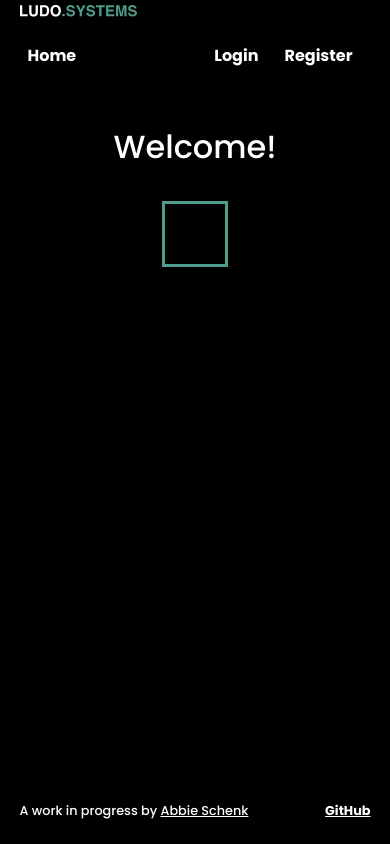
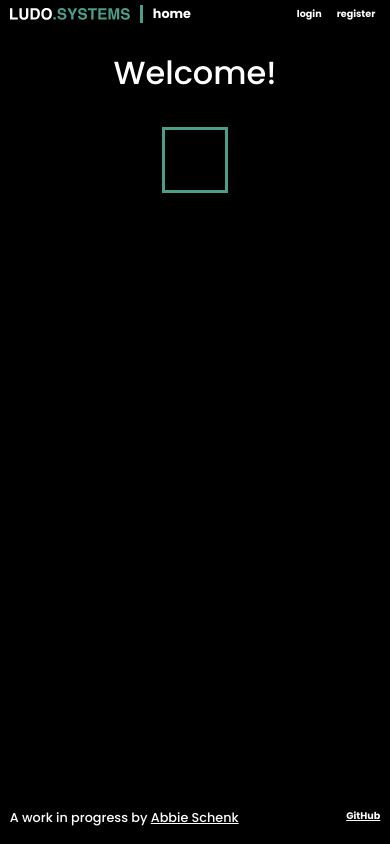
Before and after one commit to LudoSystems/ludosystems-app, a React (Create React App) app: page / in a window 390 px wide. Built offline with nearby package versions, Linux system fonts and the light colour scheme; no server answers.

Commit message:
updated some styling related to viewports, sizing, etc. especially on mobile

```diff
--- a/src/styles/App.scss
+++ b/src/styles/App.scss
@@ -11,10 +11,6 @@ html {
 
 body {
     @include fonts.body-regular();
-    margin: 0;
-    position: relative;
-    min-height: 100vh;
-    max-height: 100vh;
 
     background-color: colors.$background;
 
@@ -43,41 +39,56 @@ h1, h2, h3, h4 {
 }
 
 header {
-    height: 12vh;
+    padding: 5px 0;
 }
 
 main {
     @include widths.default();
 
-    height: 80vh;
+    height: 92vh;
 }
 
 footer {
     @include widths.default();
 
-    position: absolute;
-
-    left: 0;
-    right: 0;
-    bottom: 0;
-
-    height: 5vh;
+    height: 1vh;
+    padding: 0.5vh 0;
 
     display: flex;
 
     #footer-text {
         @include fonts.header-medium();
         flex-grow: 1;
+
+        font-size:1.0rem;
     }
 
     #footer-links {
         @include fonts.header-bold();
+
+        font-size: 0.8rem;
     }
 
 
-    @media (max-width: 500px) {
-        height: 5vh;
-        font-size: 0.8rem;
+    @media (max-width: widths.$break-max-screen-third) {
+        #footer-text {
+            font-size: 0.9rem;
+        }
+
+        #footer-links {
+            font-size: 0.7rem;
+        }
+    }
+
+    @media (max-width: widths.$break-max-phone-vertical) {
+        #footer-text {
+            font-size: 0.8rem;
+        }
+
+        #footer-links {
+            font-size: 0.6rem;
+        }
+
     }
 }
 
@@ -90,22 +101,38 @@ nav {
     align-items: center;
     justify-content: space-between;
 
-    height: 90px;
+    text-transform: lowercase;
+    white-space: nowrap;
 
     .nav-menu {
+        border-left: borders.$green;
+        margin-right: 15px;
+
         flex-grow: 1;
+
+        font-size: 1.2rem;
     }
 
-    @media (max-width: widths.$break-point-max) {
-        padding-top: 15px;
+    .user-menu {
+        font-size: 0.8rem;
     }
 
-    @media (max-width: 500px) {
-        padding-top: 10px;
+    @media (max-width: widths.$break-max-screen-third) {
+        .nav-menu {
+            font-size: 1.0rem;
+        }
+        .user-menu {
+            font-size: 0.8rem;
+        }
+    }
 
-        .nav-link {
+    @media (max-width: widths.$break-max-phone-vertical) {
+        .nav-menu {
+            font-size: 0.8rem;
+        }
 
-            font-size: 1.0rem;
+        .user-menu {
+            font-size: 0.6rem;
         }
     }
 
@@ -123,13 +150,12 @@ nav {
     @include fonts.header-bold();
 
     text-decoration: none;
-    font-size: 1.2rem;
     color: white;
 
-    margin-right: 10px;
+    padding: 5px;
 
-    padding: 5px;
-    border: borders.$blank;
+
+    margin-left: 5px;
 
     &:hover {
         color: colors.$blue;
@@ -138,16 +164,12 @@ nav {
     &:active {
         color: colors.$active;
     }
+
 }
 
 #site-logo {
-    margin-right: 20px;
-
-    @media (max-width: widths.$break-point-max) {
-        position: fixed;
-        top: 5px;
-        width: 30%;
-    }
+    margin-right: 10px;
+    width: 200px;
 
     svg {
         display: block;
@@ -183,6 +205,10 @@ nav {
                 fill: colors.$active-darker;
             }
         }
+    }
+
+    @media (max-width: widths.$break-max-phone-vertical) {
+        width: 120px;
     }
 }
 
@@ -261,10 +287,8 @@ nav {
 
 #node-editor {
     height: 100%;
-    border: borders.$black;
 
-    position: relative;
-    background-color: white;
+    background-color: #EFEFEF;
 }
 
 .warning {
@@ -291,6 +315,13 @@ nav {
     }
 }
 
+.react-flow__minimap {
+    @media (max-width: widths.$break-max-phone-vertical) {
+        width: 150px;
+        height: 100px;
+    }
+}
+
 #node-editor-controls {
     position: absolute;
     z-index: 5;
@@ -309,6 +340,10 @@ nav {
 
         &:not(:first-child) {
             margin-top: 20px;
+        }
+
+        @media (max-width: widths.$break-max-phone-vertical) {
+            width: 50px;
         }
     }
 
--- a/src/styles/_widths.scss
+++ b/src/styles/_widths.scss
@@ -1,4 +1,5 @@
-$break-point-max: 750px;
+$break-max-phone-vertical: 500px;
+$break-max-screen-third: 750px;
 
 $content-default: 750px;
 
@@ -10,6 +11,6 @@ $content-default: 750px;
 }
 
 @mixin default() {
-    @include centered(90%);
-    max-width: 90%;
+    @include centered(95%);
+    max-width: 95%;
 }
```
Also changed, not shown: src/svg/site-logo.svg.
